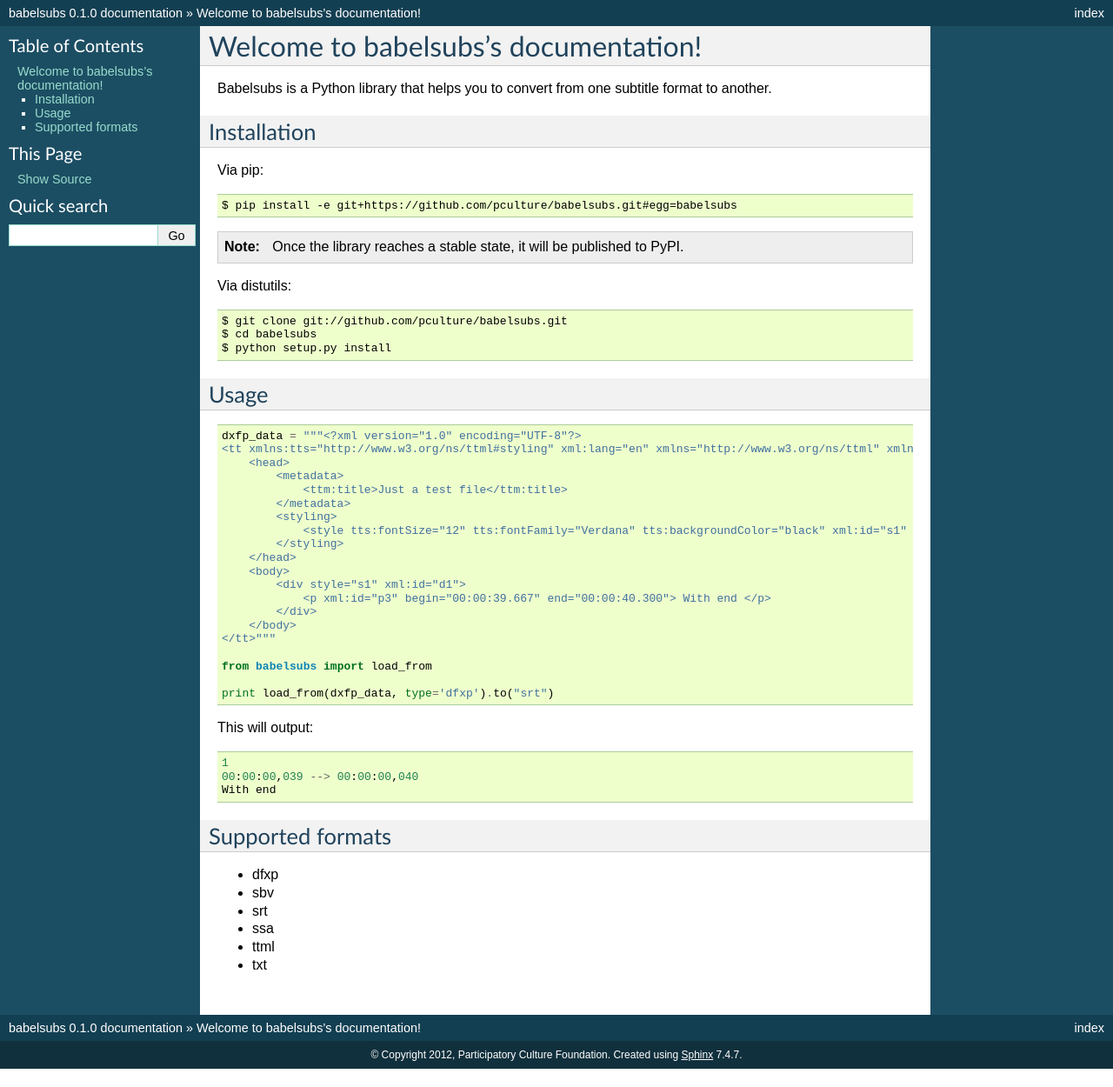
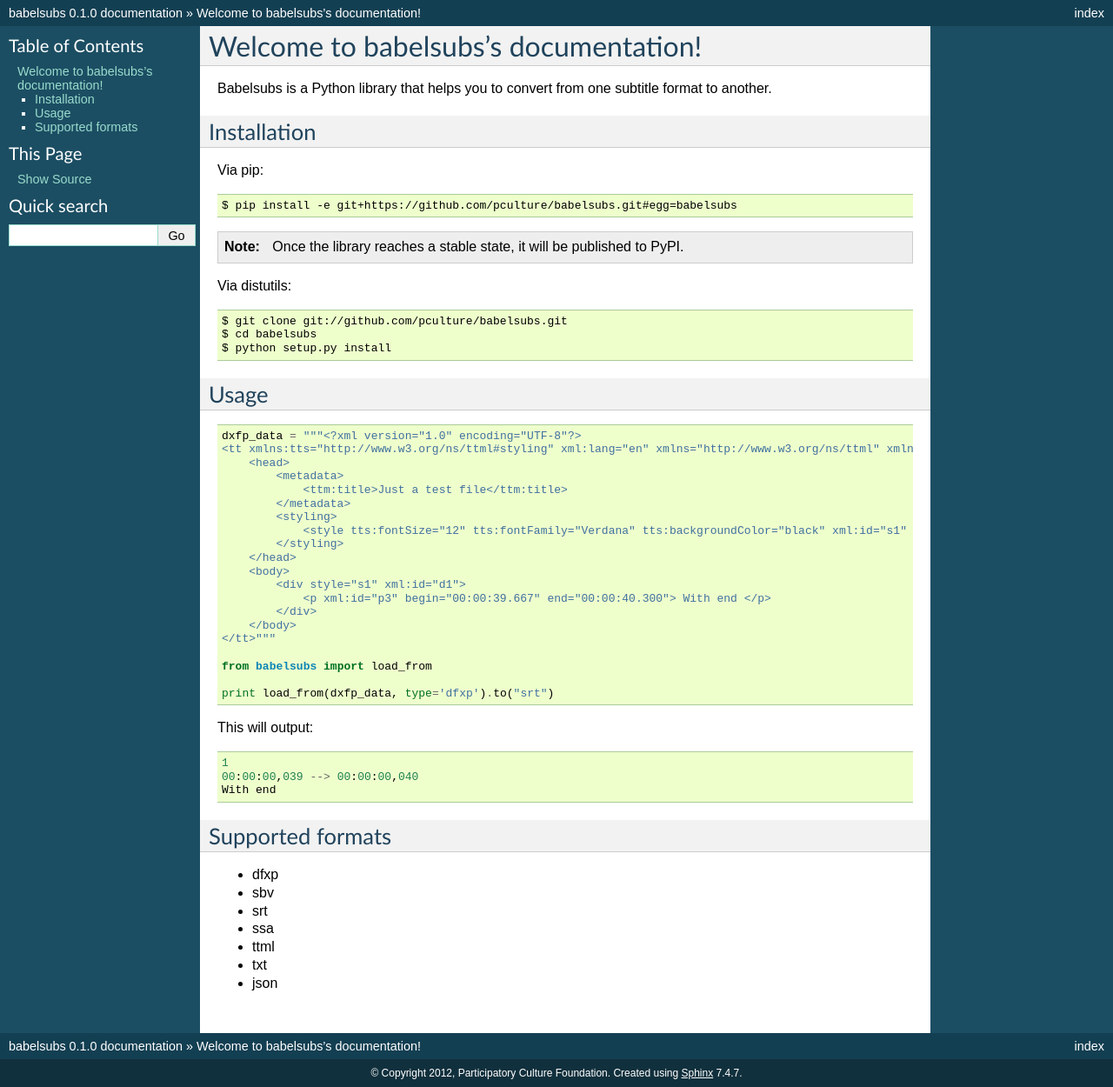
Before and after one commit to pculture/babelsubs, a Sphinx documentation site: the page built from docs/index.rst, in a window 1280 px wide. Shown: the whole page at 87% size. Built offline with Sphinx 7.4.7, drawn with Linux system fonts in a browser that asks for light colours; before the commit the page ends 1229 px from its top, so only the background shows below that.

Commit message:
Add json to docs

```diff
--- a/docs/index.rst
+++ b/docs/index.rst
@@ -68,3 +68,4 @@
 * ssa
 * ttml
 * txt
+* json
```
